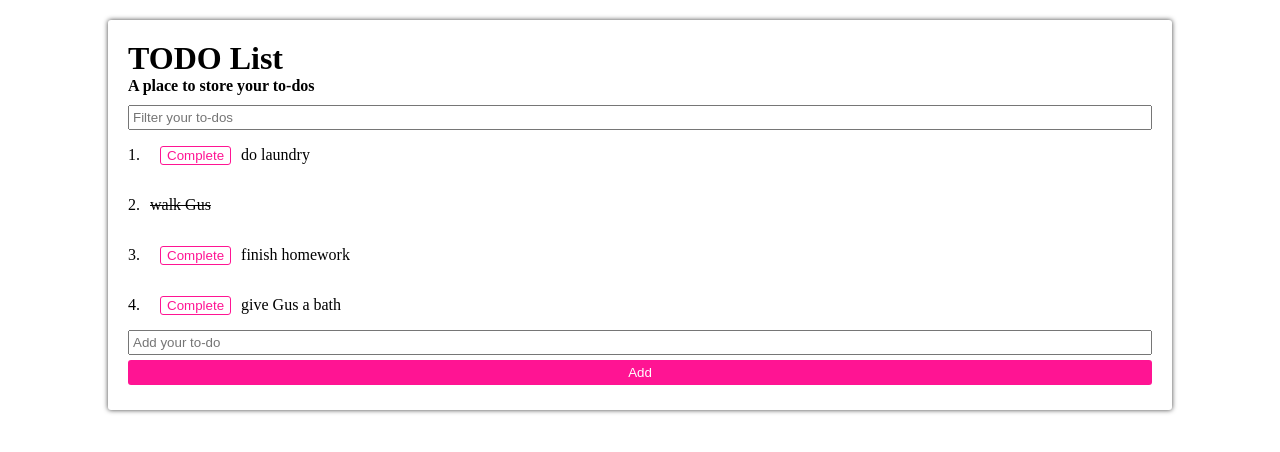
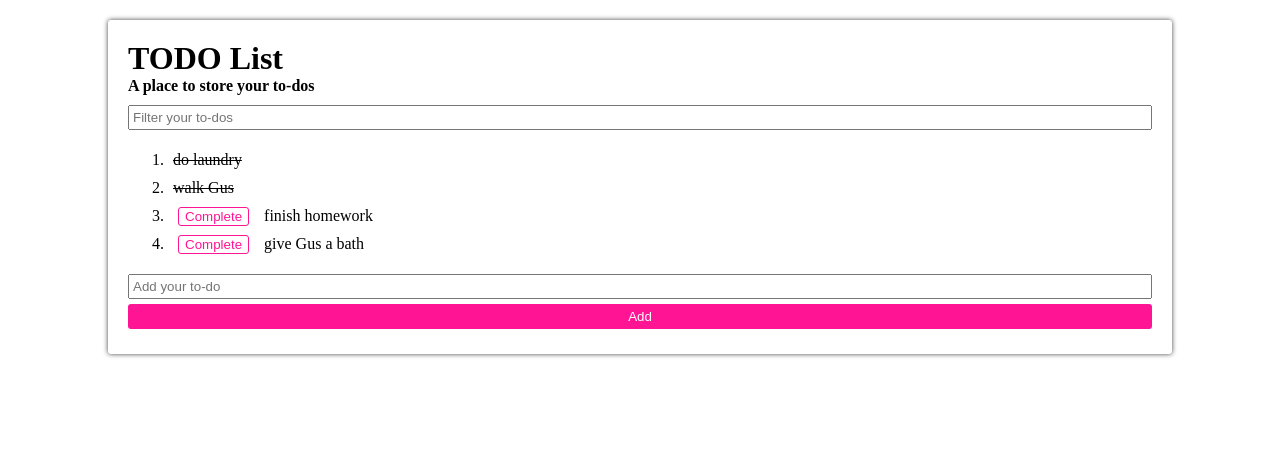
Before and after one commit to MeganCarnaghi/MeganCarnaghi-ANGULAR-LAB-1-PART-1_TODO-LIST, an Angular app in the folder todo-list/: page / in a window 1280 px wide. Shown: the top 452 px of the page. Built offline with nearby package versions, Linux system fonts and the light colour scheme.

Commit message:
updated ol styling for flex, added complete button functionality

```diff
--- a/todo-list/src/app/todo/todo.component.css
+++ b/todo-list/src/app/todo/todo.component.css
@@ -34,7 +34,7 @@ button {
 }
 
 .main__todo-p {
-  margin-right: 10px;
+  margin: 5px;
 }
 
 .main__deleteBtn-div {
--- a/todo-list/src/app/todo/todo.component.html
+++ b/todo-list/src/app/todo/todo.component.html
@@ -17,31 +17,17 @@
   </form>
 
   <!-- List of all existing tasks-->
-  <!-- When I use flexbox on the OL, the numbers disappear??? -->
-  <!-- <ol>
-    <li
-      *ngFor="let todo of todos; let i = index"
-      class="main__todo-li"
-      [ngClass]="todo?.completed === true ? 'completed' : ''"
+  <ol>
+    <li *ngFor="let todo of todos; let i = index" class="main__todo-li">
+      <div class="main__todo-div">
+        <button
+          (click)="todo.completed = true"
+          *ngIf="todo.completed === false"
+          class="main__complete-btn"
         >
-      <button *ngIf="todo?.completed === false" class="main__complete-btn">
-        Complete</button
-      >{{ i }} {{ todo.task }}
-      <button class="main__delete-btn">
-        <i class="fa fa-times" aria-hidden="true"></i>
-      </button>
-    </li>
-  </ol> -->
-
-  <div class="main__todo-div" *ngFor="let todo of todos; let i = index">
-    <p class="main__todo-p">{{ i + 1 }}.</p>
-    <button *ngIf="todo?.completed === false" class="main__complete-btn">
           Complete
         </button>
-    <p
-      class="main__todo-p"
-      [ngClass]="todo?.completed === true ? 'completed' : ''"
-    >
+        <p class="main__todo-p" [ngClass]="{ completed: todo.completed }">
           {{ todo.task }}
         </p>
         <div class="main__deleteBtn-div">
@@ -50,6 +36,8 @@
           </button>
         </div>
       </div>
+    </li>
+  </ol>
 
   <!-- Form to add new todos -->
   <form class="main__todo-form" method="GET" action="">
--- a/todo-list/src/app/todo/todo.component.ts
+++ b/todo-list/src/app/todo/todo.component.ts
@@ -17,7 +17,7 @@ export class TodoComponent implements OnInit {
   todos: Todo[] = [
     {
       task: 'do laundry',
-      completed: false,
+      completed: true,
     },
     {
       task: 'walk Gus',
```
Lines whose indentation alone changed are shown as unchanged.
